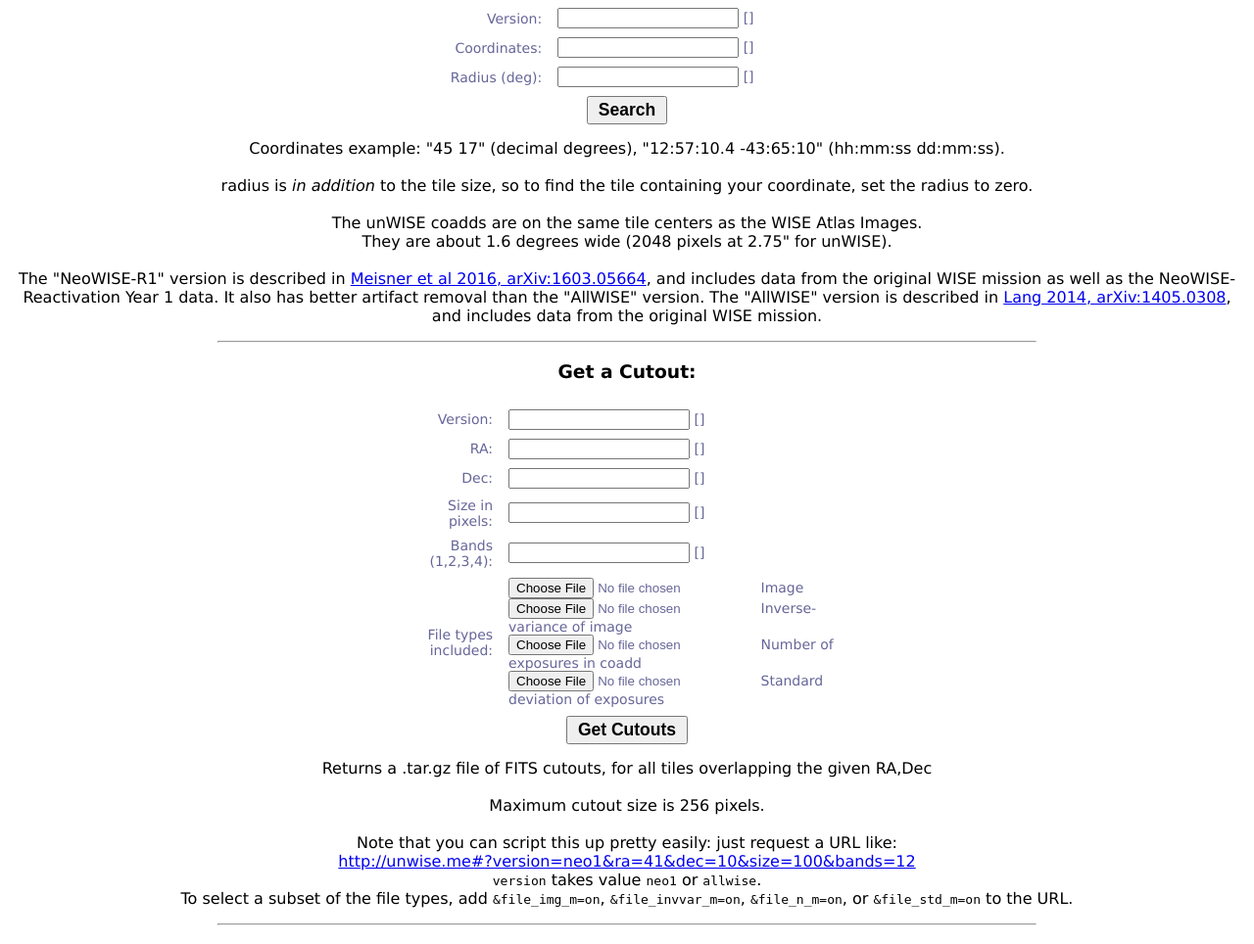
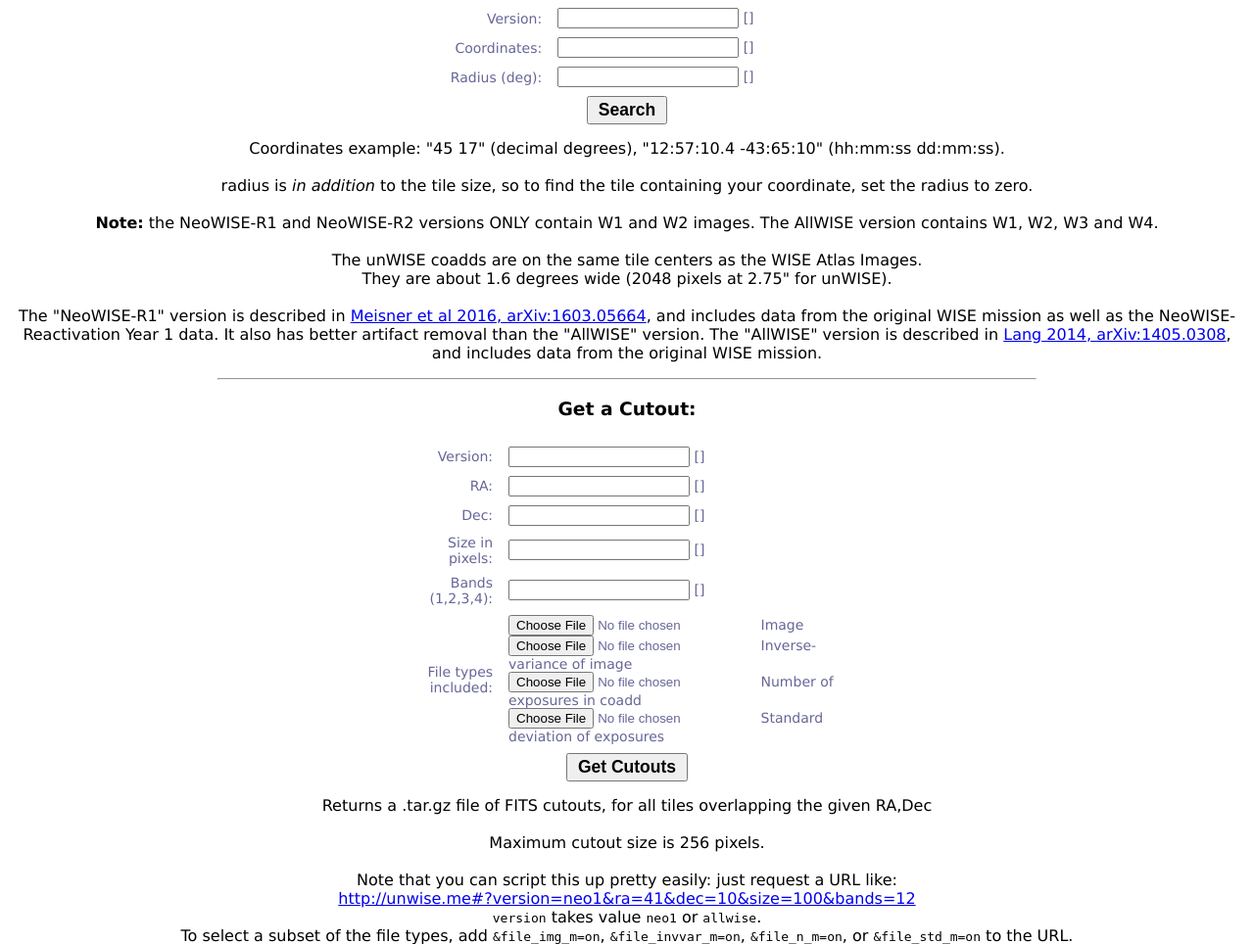
Before and after one commit to dstndstn/unwise.me, a Django app: template templates/coordsearch.html in a window 1280 px wide. Shown: the part 211-1175 px from the top of the page at 98% size. Run offline with Django 3.2, Linux system fonts and the light colour scheme; the template is opened without the code that fills it: most values are stand-ins (such as "Sample title", 1, 10 or a date in 2020); form fields are guessed from the names that the template uses.

Commit message:
mention W3/W4

```diff
--- a/templates/coordsearch.html
+++ b/templates/coordsearch.html
@@ -78,6 +78,8 @@ Thanks!
   </table>
   Coordinates example: "45 17" (decimal degrees), "12:57:10.4 -43:65:10" (hh:mm:ss dd:mm:ss).<br/><br/>
   radius is <i>in addition</i> to the tile size, so to find the tile containing your coordinate, set the radius to zero.
+  <br/><br/>
+  <b>Note:</b> the NeoWISE-R1 and NeoWISE-R2 versions ONLY contain W1 and W2 images.  The AllWISE version contains W1, W2, W3 and W4.
   <br/><br/>
   The unWISE coadds are on the same tile centers as the WISE Atlas Images.
   <br/>They are about 1.6 degrees wide (2048 pixels at 2.75" for unWISE).
```
